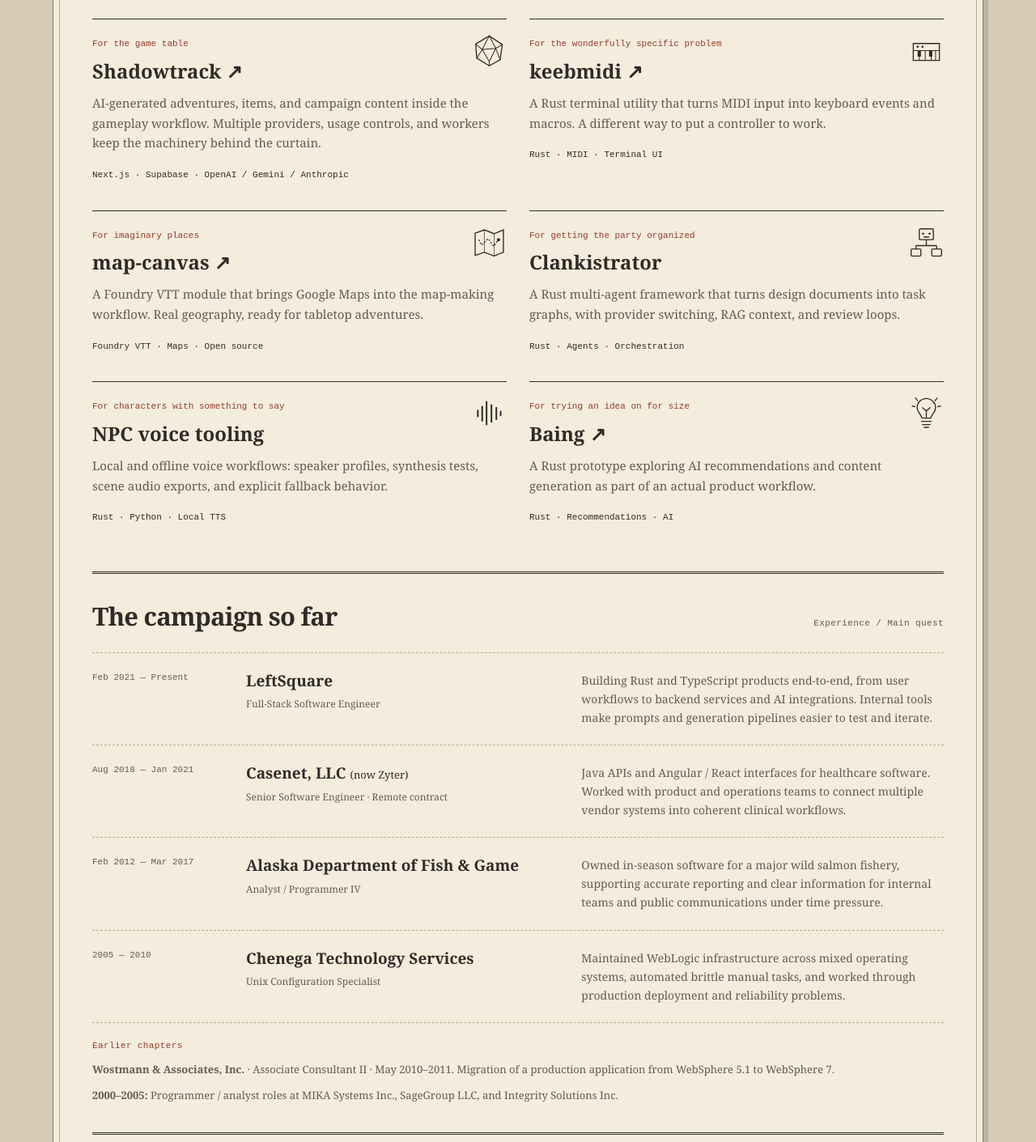
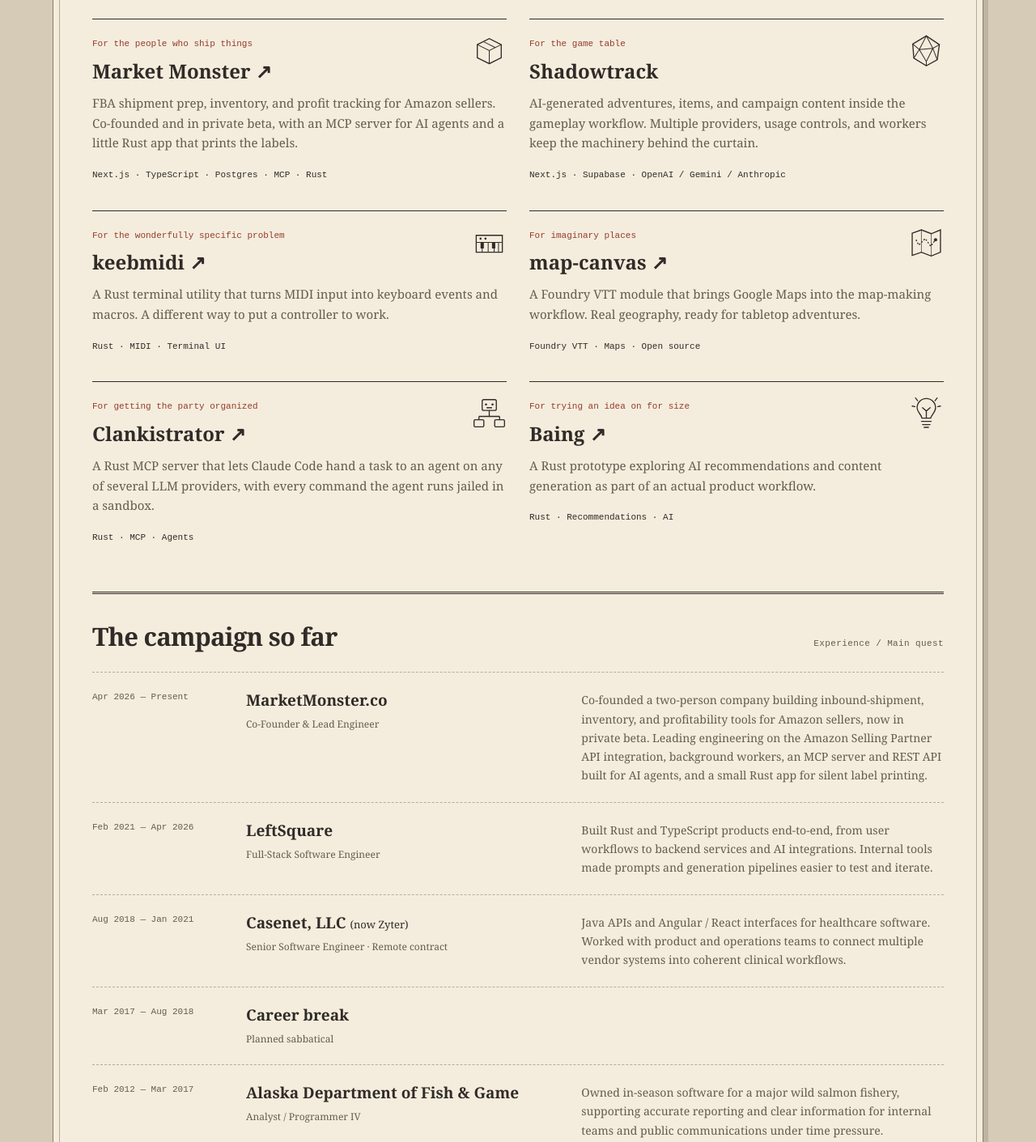
Before and after one commit to mspellecacy/mspellecacy.github.io, a plain HTML site: page index.html in a window 1280 px wide. Shown: the part 949-2360 px from the top of the page at 81% size. Drawn offline with Linux system fonts and the light colour scheme.

Commit message:
Add Market Monster and a sabbatical entry; refresh CV PDF
- Add MarketMonster.co (Apr 2026 - present) to experience and a Market
  Monster project card in place of the NPC voice card
- End LeftSquare at Apr 2026; add the Mar 2017 - Aug 2018 career break
- Update the Clankistrator card, drop the dead Shadowtrack repo link,
  state US-remote
- Replace resume.pdf with the current resume

Co-Authored-By: Claude Opus 5.5 <noreply@anthropic.com>

```diff
--- a/index.html
+++ b/index.html
@@ -28,7 +28,12 @@
     "@context": "https://schema.org",
     "@type": "Person",
     "name": "Michael Spellecacy",
-    "jobTitle": "Full-Stack Software Engineer",
+    "jobTitle": "Co-Founder & Lead Engineer",
+    "worksFor": {
+        "@type": "Organization",
+        "name": "MarketMonster.co",
+        "url": "https://marketmonster.co"
+    },
     "url": "https://mspellecacy.github.io/",
     "image": "https://mspellecacy.github.io/assets/img/profile.png",
     "sameAs": [
@@ -49,7 +54,9 @@
         "PostgreSQL",
         "Supabase",
         "Local Inference",
-        "Text-to-Speech"
+        "Text-to-Speech",
+        "Model Context Protocol (MCP)",
+        "Amazon Selling Partner API"
     ]
 }
   </script>
@@ -101,7 +108,7 @@
 <div><strong>AI & apps</strong>
 <span>Current focus</span>
 </div>
-<div><strong>Remote / hybrid</strong>
+<div><strong>Remote (US)</strong>
 <span>Next adventure</span>
 </div>
 </div>
@@ -129,6 +136,20 @@
 <span class="micro">Projects / Inspect the inventory</span>
 </div>
 <div class="project-grid">
+<article class="project-card" id="project-marketmonster">
+<div class="project-icon">
+<svg class="" viewBox="0 0 64 64" fill="none" xmlns="http://www.w3.org/2000/svg" aria-hidden="true" focusable="false">
+<path d="M10 21 32 10l22 11v24L32 56 10 45Z" stroke="currentColor" stroke-width="2"/>
+<path d="m10 21 22 11 22-11M32 32v24M21 15.5l22 11" stroke="currentColor" stroke-width="1.5"/>
+</svg>
+</div>
+<span class="project-kind">For the people who ship things</span>
+<h3>
+<a href="https://marketmonster.co">Market Monster ↗</a>
+</h3>
+<p>FBA shipment prep, inventory, and profit tracking for Amazon sellers. Co-founded and in private beta, with an MCP server for AI agents and a little Rust app that prints the labels.</p>
+<div class="project-tools">Next.js · TypeScript · Postgres · MCP · Rust</div>
+</article>
 <article class="project-card" id="project-shadowtrack">
 <div class="project-icon">
 <svg class="" viewBox="0 0 64 64" fill="none" xmlns="http://www.w3.org/2000/svg" aria-hidden="true" focusable="false">
@@ -138,7 +159,7 @@
 </div>
 <span class="project-kind">For the game table</span>
 <h3>
-<a href="https://github.com/mspellecacy/shadowtrack-nextjs">Shadowtrack ↗</a>
+Shadowtrack
 </h3>
 <p>AI-generated adventures, items, and campaign content inside the gameplay workflow. Multiple providers, usage controls, and workers keep the machinery behind the curtain.</p>
 <div class="project-tools">Next.js · Supabase · OpenAI / Gemini / Anthropic</div>
@@ -188,20 +209,11 @@
 </svg>
 </div>
 <span class="project-kind">For getting the party organized</span>
-<h3>Clankistrator</h3>
-<p>A Rust multi-agent framework that turns design documents into task graphs, with provider switching, RAG context, and review loops.</p>
-<div class="project-tools">Rust · Agents · Orchestration</div>
-</article>
-<article class="project-card" id="project-npc-voice">
-<div class="project-icon">
-<svg class="" viewBox="0 0 64 64" fill="none" xmlns="http://www.w3.org/2000/svg" aria-hidden="true" focusable="false">
-<path d="M11 27v11m8-18v26m8-35v42m9-36v31m9-26v21m8-14v7" stroke="currentColor" stroke-width="3" stroke-linecap="round"/>
-</svg>
-</div>
-<span class="project-kind">For characters with something to say</span>
-<h3>NPC voice tooling</h3>
-<p>Local and offline voice workflows: speaker profiles, synthesis tests, scene audio exports, and explicit fallback behavior.</p>
-<div class="project-tools">Rust · Python · Local TTS</div>
+<h3>
+<a href="https://github.com/mspellecacy/clankistrator">Clankistrator ↗</a>
+</h3>
+<p>A Rust MCP server that lets Claude Code hand a task to an agent on any of several LLM providers, with every command the agent runs jailed in a sandbox.</p>
+<div class="project-tools">Rust · MCP · Agents</div>
 </article>
 <article class="project-card" id="project-baing">
 <div class="project-icon">
@@ -225,12 +237,20 @@
 <span class="micro">Experience / Main quest</span>
 </div>
 <article class="career-item">
-<p class="career-date">Feb 2021 — Present</p>
+<p class="career-date">Apr 2026 — Present</p>
+<div>
+<h3>MarketMonster.co</h3>
+<p class="career-role">Co-Founder &amp; Lead Engineer</p>
+</div>
+<p>Co-founded a two-person company building inbound-shipment, inventory, and profitability tools for Amazon sellers, now in private beta. Leading engineering on the Amazon Selling Partner API integration, background workers, an MCP server and REST API built for AI agents, and a small Rust app for silent label printing.</p>
+</article>
+<article class="career-item">
+<p class="career-date">Feb 2021 — Apr 2026</p>
 <div>
 <h3>LeftSquare</h3>
 <p class="career-role">Full-Stack Software Engineer</p>
 </div>
-<p>Building Rust and TypeScript products end-to-end, from user workflows to backend services and AI integrations. Internal tools make prompts and generation pipelines easier to test and iterate.</p>
+<p>Built Rust and TypeScript products end-to-end, from user workflows to backend services and AI integrations. Internal tools made prompts and generation pipelines easier to test and iterate.</p>
 </article>
 <article class="career-item">
 <p class="career-date">Aug 2018 — Jan 2021</p>
@@ -240,6 +260,13 @@
 <p class="career-role">Senior Software Engineer · Remote contract</p>
 </div>
 <p>Java APIs and Angular / React interfaces for healthcare software. Worked with product and operations teams to connect multiple vendor systems into coherent clinical workflows.</p>
+</article>
+<article class="career-item">
+<p class="career-date">Mar 2017 — Aug 2018</p>
+<div>
+<h3>Career break</h3>
+<p class="career-role">Planned sabbatical</p>
+</div>
 </article>
 <article class="career-item">
 <p class="career-date">Feb 2012 — Mar 2017</p>
@@ -287,7 +314,7 @@
 <div>
 <p class="micro">The next thing starts with a conversation.</p>
 <h2 id="contact-heading">Got something in mind?</h2>
-<p>Open to AI, senior full-stack, and platform roles. Remote or hybrid.</p>
+<p>Open to AI, senior full-stack, and platform roles. Fully remote (US).</p>
 <a class="contact-email" href="mailto:mspellecacy@frakle.com">mspellecacy@frakle.com</a>
 <div class="socials">
 <a href="mailto:mspellecacy@frakle.com">Email ↗</a>
```
Also changed, not shown: 1 other file.
